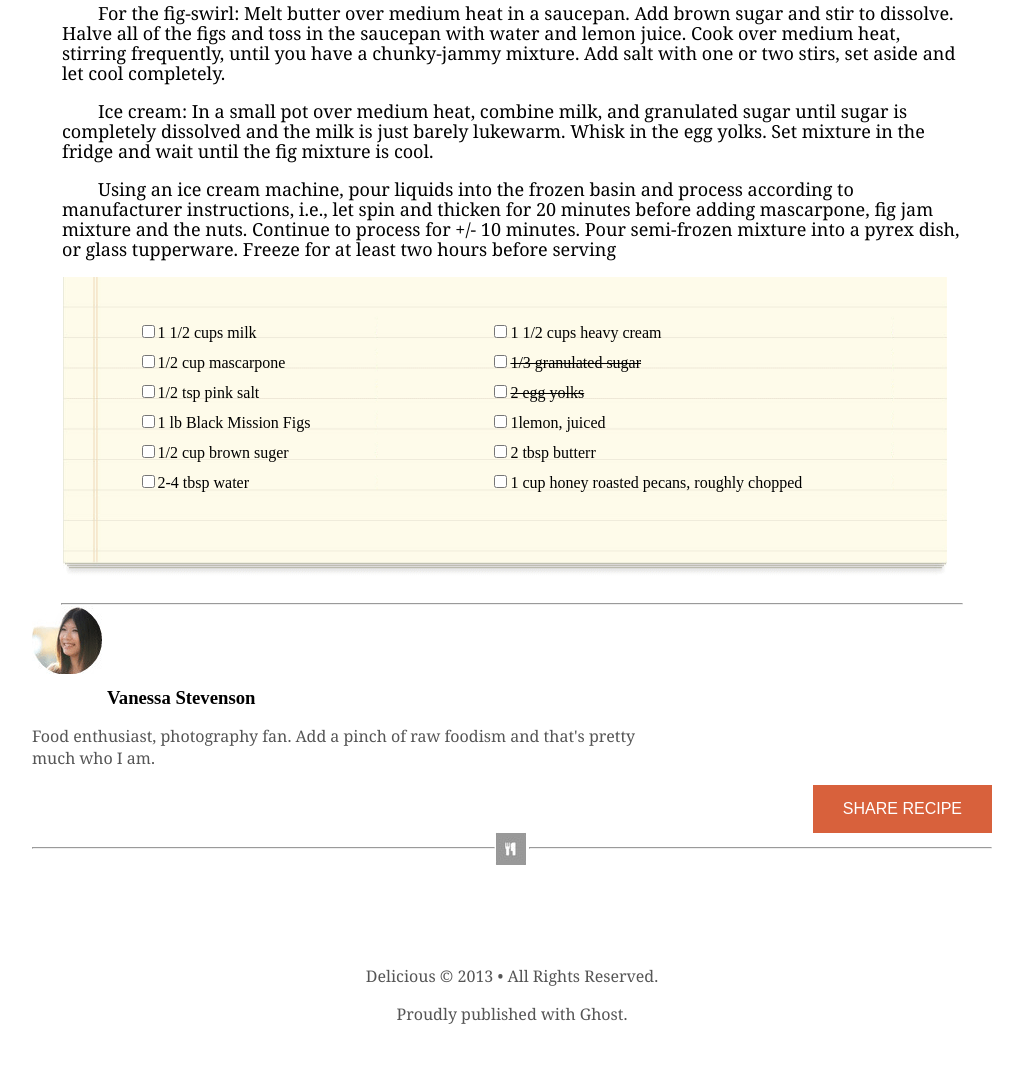
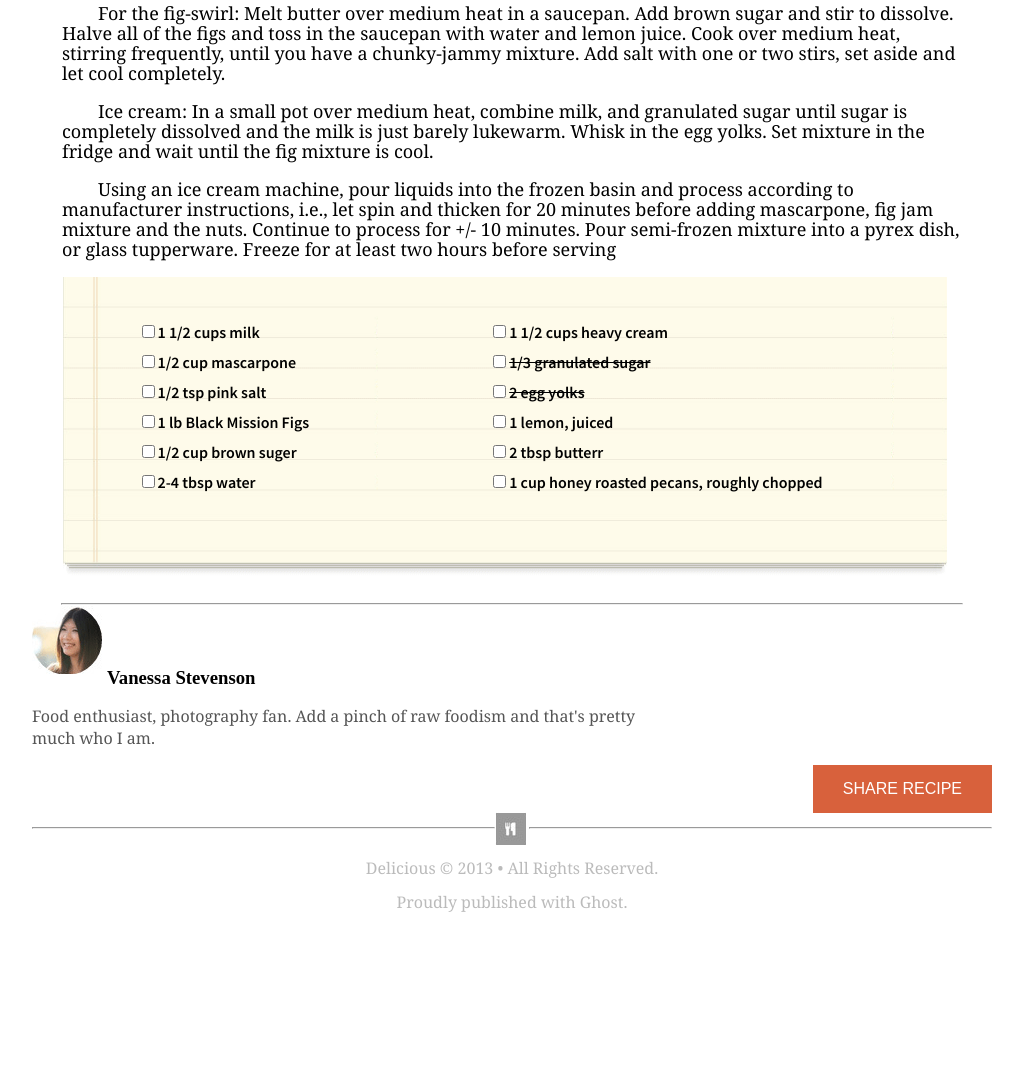
Before and after one commit to bobmcphe/chocolate-pizza, a plain HTML site: page index.html in a window 1280 px wide. Shown: the part 849-1940 px from the top of the page, without its empty margins (128-1151 px from the left). After the commit the page ends 1826 px from the top, so only its background shows below. Drawn offline with Linux system fonts and the light colour scheme; a script that the page names is missing.

Commit message:
some font changes, and footer changes

```diff
--- a/index.html
+++ b/index.html
@@ -4,6 +4,7 @@
 <head>
   <meta charset="utf-8">
   <link href='https://fonts.googleapis.com/css?family=Yellowtail' rel='stylesheet'>
+  <link href="https://fonts.googleapis.com/css2?family=Source+Sans+Pro:wght@600&display=swap" rel="stylesheet">
   <title>Chocolate Pizza</title>
   <meta name="description" content="Chocolate Pizza">
   <meta name="author" content="Robert McPherson">
@@ -70,7 +71,7 @@
                 <li><input type="checkbox">1 1/2 cups heavy cream</li>
                 <li class="strike"><input type="checkbox">1/3 granulated sugar</li>
                 <li class="strike"><input type="checkbox">2 egg yolks</li>
-                <li><input type="checkbox">1lemon, juiced</li>
+                <li><input type="checkbox">1 lemon, juiced</li>
                 <li><input type="checkbox">2 tbsp butterr</li>
                 <li><input type="checkbox">1 cup honey roasted pecans, roughly chopped</li>
             </ul>
--- a/style.css
+++ b/style.css
@@ -141,6 +141,7 @@ ul {
 
   .recipe li{
       padding: 5px;
+      font-family: 'Source Sans Pro', sans-serif;
   }
 
 #recipeRight {
@@ -159,6 +160,7 @@ p {
     line-height: 20px;
 }
 
+/*=======================================*/
 /* FOOTER SECTION =======================*/
 
 h3 {
@@ -191,7 +193,14 @@ footer button {
     width: max-content;
     text-align: center;
     padding: 50px;
+    padding-top: 0px;
+
   }
+#copywrite p{
+    color: #bbbbbb;
+    line-height: 18px;
+    margin-top: 0px;
+}
 
   #leftHR {
       float: left;
@@ -203,9 +212,14 @@ footer button {
 
   .halfsize {
     max-width: 48%;
+    color: #D8613C;
 }
 
 footer img {
-    padding-bottom: 30px;
+    padding-bottom: 10px;
     margin-top: -7px;
 }
+
+footer hr {
+    color: red;
+}
```
